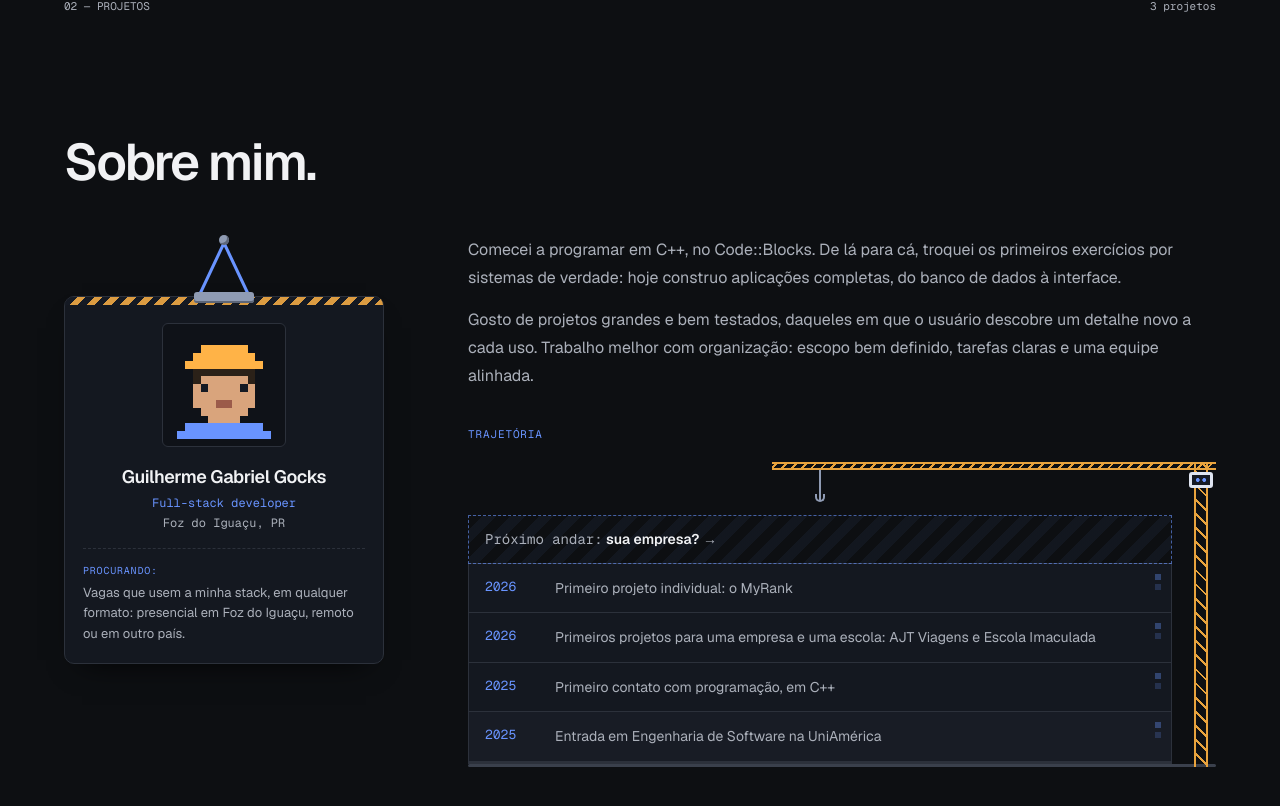
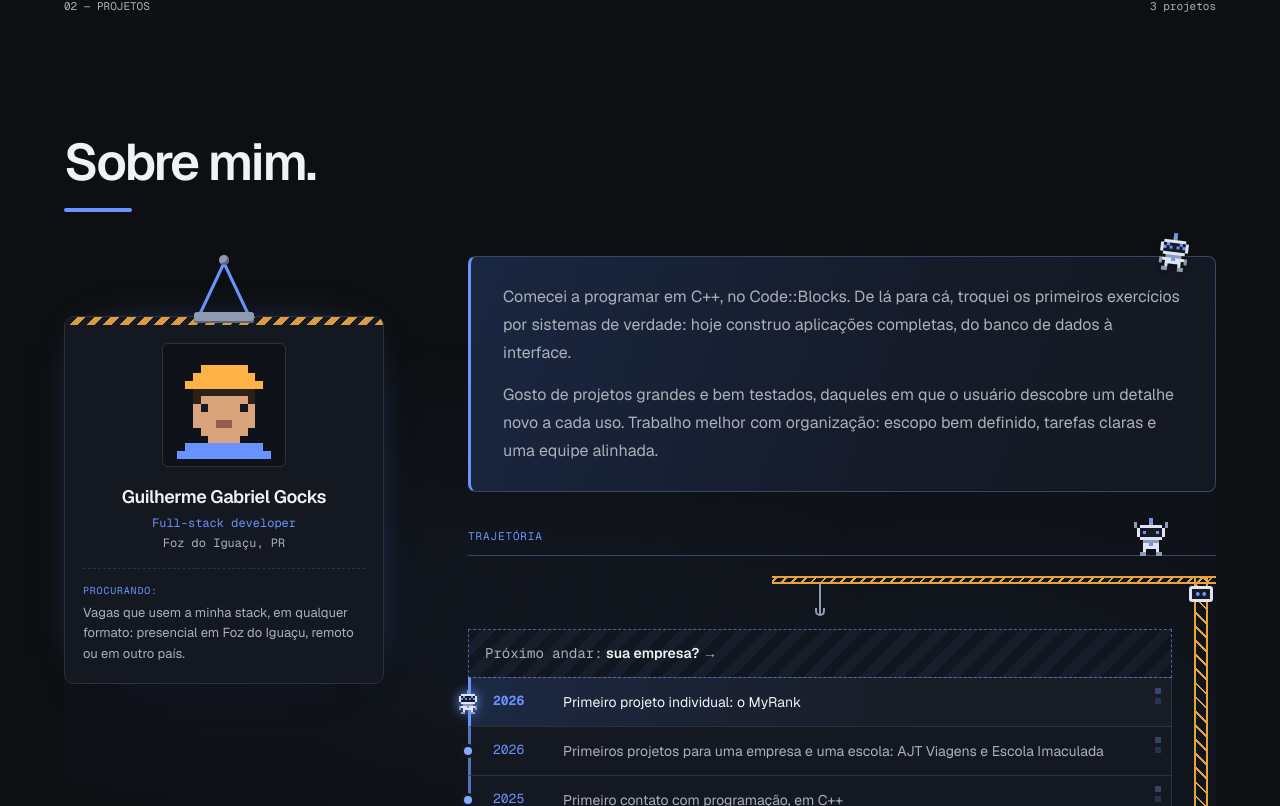
Before and after one commit to guiGocksAfK/GuiGocks-Portfolio, a Next.js app: page / in a window 1280 px wide. Shown: the part 2154-2960 px from the top of the page. Built offline with nearby package versions, Linux system fonts and the light colour scheme.

Commit message:
feat: adicao de robores na pagina secao "sobre mim"

```diff
--- a/src/app/globals.css
+++ b/src/app/globals.css
@@ -121,13 +121,20 @@ html[data-paint] .name-first { color: transparent; -webkit-background-clip: text
 .painter > svg:first-child { display: block; width: 100%; height: 100%; shape-rendering: crispEdges; }
 .painter-roller { position: absolute; overflow: visible; shape-rendering: crispEdges; }
 /* About: the site ID badge on the left; the story and the career building (same width) on the right. */
-.about-section { padding: 90px 0 0; }
+.about-section { position: relative; isolation: isolate; padding: 90px 0 0; }
+.about-section::before { content: ''; position: absolute; z-index: -1; inset: 120px 0 40px; pointer-events: none; background: radial-gradient(ellipse at 18% 52%, #6994ff10, transparent 45%), radial-gradient(ellipse at 78% 72%, #6994ff12, transparent 52%); }
 .about-section .section-footer { margin-top: 90px; }
 .about-grid { display: grid; grid-template-columns: minmax(300px, 340px) minmax(0, 1fr); gap: clamp(40px, 5vw, 80px); align-items: start; }
 .about-main { min-width: 0; }
+.about-section h2::after { content: ''; display: block; width: 68px; height: 4px; margin-top: 16px; border-radius: 2px; background: var(--accent); }
+.about-story { position: relative; padding: 26px 32px; border: 1px solid #35476b; border-left: 3px solid var(--accent); border-radius: 8px; background: linear-gradient(110deg, #1a2741 0%, #151b29 58%, #141820 100%); }
 .about-story > p { color: var(--muted); font-size: 16px; line-height: 1.75; }
 .about-story > p + p { margin-top: 14px; }
-.about-label { margin-top: 36px; color: var(--accent); font-size: 11px; text-transform: uppercase; letter-spacing: .08em; }
+.about-story-robot { position: absolute; top: -24px; right: 24px; display: block; width: 34px; height: 38px; filter: drop-shadow(0 4px 3px #0d0f12); transform: rotate(7deg); }
+.about-story-robot svg, .about-timeline-robot svg { display: block; width: 100%; height: 100%; shape-rendering: crispEdges; }
+.about-timeline-heading { display: flex; align-items: end; justify-content: space-between; margin-top: 26px; padding-right: 48px; border-bottom: 1px solid #35476b; }
+.about-label { padding-bottom: 10px; color: var(--accent); font-size: 11px; text-transform: uppercase; letter-spacing: .08em; }
+.about-timeline-robot { display: block; width: 34px; height: 38px; margin-bottom: -1px; }
 /* Badge hanging from a nail. While waiting it is off-site; the drone flies it in, leaves, and the badge swings to rest. */
 .badge-rig { position: relative; width: 100%; max-width: 320px; padding-top: 4px; }
 .badge-nail { position: absolute; left: calc(50% - 5px); top: -1px; width: 10px; height: 10px; border-radius: 50%; background: #8f9bb3; box-shadow: inset -2px -2px 0 #5d6678; z-index: 3; }
@@ -136,7 +143,7 @@ html[data-paint] .name-first { color: transparent; -webkit-background-clip: text
 .badge-rig:hover .badge-hang { animation: badge-nudge 1s ease-out; }
 .badge-lanyard { display: block; width: 70px; height: 60px; margin: 0 auto; overflow: visible; }
 .badge-lanyard path { fill: none; stroke: var(--accent); stroke-width: 3; stroke-linecap: round; }
-.badge-card { position: relative; margin-top: -4px; padding: 26px 18px 18px; border: 1px solid var(--border); border-radius: 10px; background: #141820; text-align: center; box-shadow: 0 14px 30px -18px #000; }
+.badge-card { position: relative; margin-top: -4px; padding: 26px 18px 18px; border: 1px solid var(--border); border-radius: 10px; background: #141820; text-align: center; box-shadow: 0 14px 30px -18px #000, 0 0 45px -30px #6994ff; }
 .badge-card::before { content: ''; position: absolute; left: 0; right: 0; top: 0; height: 8px; border-radius: 9px 9px 0 0; background: repeating-linear-gradient(-45deg, #ffb347 0 6px, #151a24 6px 12px); opacity: .85; }
 .badge-clip { position: absolute; left: calc(50% - 30px); top: -5px; width: 60px; height: 11px; border-radius: 3px; background: #8f9bb3; box-shadow: inset 0 -2px 0 #5d6678; z-index: 2; }
 .badge-photo { position: relative; width: 124px; aspect-ratio: 1; margin: 0 auto 16px; border: 1px solid var(--border); border-radius: 6px; overflow: hidden; background: #0f1218; }
@@ -174,7 +181,14 @@ html[data-paint] .name-first { color: transparent; -webkit-background-clip: text
 .building-ground { display: block; height: 3px; border-radius: 2px; background: #3a404c; }
 .building { position: static; display: flex; flex-direction: column-reverse; margin-right: 44px; }
 .floor { position: relative; z-index: 2; margin-top: -1px; border: 1px solid var(--border); background: #141820; }
-.floor-step { display: grid; grid-template-columns: 56px minmax(0, 1fr); gap: 14px; padding: 13px 16px; color: var(--muted); font-size: 14px; line-height: 1.6; }
+.floor-step { display: grid; grid-template-columns: 56px minmax(0, 1fr); gap: 14px; padding: 13px 16px 13px 22px; border-left: 3px solid #5274ba; color: var(--muted); font-size: 14px; line-height: 1.6; }
+.floor-step::after { content: ""; position: absolute; left: -7px; top: calc(50% - 4px); width: 8px; height: 8px; border-radius: 50%; background: #8aaaff; box-shadow: 0 0 0 3px #141820; }
+.floor-current { border-left-color: var(--accent); background: linear-gradient(90deg, #1c2943, #181c25 65%); }
+.floor-current .floor-year, .floor-current .floor-text { color: var(--foreground); }
+.floor-current .floor-year { font-weight: 700; color: var(--accent); }
+.timeline-runner { position: absolute; z-index: 4; left: -12px; top: 124px; width: 24px; height: 24px; pointer-events: none; transition: top .55s cubic-bezier(.2, .8, .25, 1); filter: drop-shadow(0 0 6px #6994ff); }
+.timeline-runner svg { display: block; width: 100%; height: 100%; shape-rendering: crispEdges; }
+.building-waiting .timeline-runner { opacity: 0; }
 .floor-step::before { content: ''; position: absolute; right: 10px; top: 10px; width: 6px; height: 6px; background: color-mix(in srgb, var(--accent) 35%, transparent); box-shadow: 0 10px 0 color-mix(in srgb, var(--accent) 20%, transparent); }
 .floor-step:first-child { background: #181c25; border-bottom-width: 3px; }
 .floor-step .floor-text { padding-right: 16px; }
@@ -198,7 +212,7 @@ html[data-paint] .name-first { color: transparent; -webkit-background-clip: text
   .about-main { max-width: none; }
 }
 @media (max-width: 480px) {
-  .floor-step { grid-template-columns: 44px minmax(0, 1fr); gap: 10px; padding: 12px; font-size: 13px; }
+  .floor-step { grid-template-columns: 44px minmax(0, 1fr); gap: 10px; padding: 12px 12px 12px 18px; font-size: 13px; }
   .building { margin-right: 38px; }
   .crane-cable { left: calc(50% - 19px - 1px); }
   .crane-jib { left: calc(50% - 19px - 40px); }
@@ -352,6 +366,8 @@ html[data-paint] .name-first { color: transparent; -webkit-background-clip: text
   .projects-section h2, .about-section h2 { margin-bottom: 30px; }
   .about-section { padding-top: 60px; }
   .about-section .section-footer { margin-top: 60px; }
+  .about-story { padding: 24px 20px; }
+  .about-story-robot { right: 12px; }
   .project-details { padding: 24px 20px; }
   .placeholder-number { font-size: 48px; }
   .social-links { gap: 9px; }
--- a/src/app/page.tsx
+++ b/src/app/page.tsx
@@ -111,8 +111,14 @@ export default function Home() {
             photo={about.photo} photoAlt={about.photoAlt} avatarLabel={about.avatarLabel}
           />
           <div className="about-main">
-            <div className="about-story">{about.paragraphs.map(paragraph => <p key={paragraph}>{paragraph}</p>)}</div>
-            <p className="about-label font-mono">{about.timelineLabel}</p>
+            <div className="about-story">
+              <span className="about-story-robot" aria-hidden="true"><RobotSprite pose="idle" mood="happy" /></span>
+              {about.paragraphs.map(paragraph => <p key={paragraph}>{paragraph}</p>)}
+            </div>
+            <div className="about-timeline-heading">
+              <p className="about-label font-mono">{about.timelineLabel}</p>
+              <span className="about-timeline-robot" aria-hidden="true"><RobotSprite pose="carry" mood="normal" /></span>
+            </div>
             <CareerBuilding steps={about.timeline} next={about.nextFloor} />
           </div>
         </div>
--- a/src/components/career-building.tsx
+++ b/src/components/career-building.tsx
@@ -1,6 +1,7 @@
 'use client';
 
 import { useEffect, useRef, useState } from 'react';
+import { RobotSprite } from '@/components/robot-sprite';
 
 type Step = { year: string; text: string };
 type Phase = 'done' | 'waiting' | 'building';
@@ -23,9 +24,14 @@ export function CareerBuilding({ steps, next }: { steps: readonly Step[]; next:
   useEffect(() => {
     const site = siteRef.current;
     const cable = cableRef.current;
-    if (!site || !cable || window.matchMedia('(prefers-reduced-motion: reduce)').matches) return;
+    if (!site || !cable) return;
     const crane: HTMLSpanElement = cable;
     const area: HTMLDivElement = site;
+    const floors = [...area.querySelectorAll<HTMLElement>('.floor-step')];
+    const runner = area.querySelector<HTMLElement>('.timeline-runner');
+    const placeRunner = (floor: HTMLElement) => { if (runner) runner.style.top = `${floor.offsetTop + floor.offsetHeight / 2 - 12}px`; };
+    if (floors.length) placeRunner(floors[floors.length - 1]);
+    if (window.matchMedia('(prefers-reduced-motion: reduce)').matches) return;
     let cancelled = false;
     const timers = new Set<ReturnType<typeof setTimeout>>();
     // Floors stay off the site until the crane brings them.
@@ -40,7 +46,12 @@ export function CareerBuilding({ steps, next }: { steps: readonly Step[]; next:
 
     async function build() {
       setCable(CABLE_SHORT);
-      const floors = [...area.querySelectorAll<HTMLElement>('.floor-step')];
+      if (floors.length && runner) {
+        runner.style.transition = 'none';
+        placeRunner(floors[0]);
+        void runner.offsetHeight;
+        runner.style.removeProperty('transition');
+      }
       for (let index = 0; index < floors.length; index++) {
         const floor = floors[index];
         const hookY = CABLE_TOP + CABLE_SHORT;
@@ -52,6 +63,7 @@ export function CareerBuilding({ steps, next }: { steps: readonly Step[]; next:
         await play(floor, [{ transform: `translateY(${-drop}px)` }, { transform: 'none' }], { duration, easing: 'cubic-bezier(.45, 0, .35, 1)' });
         floor.classList.remove('floor-hanging');
         setPlaced(index + 1);
+        placeRunner(floor);
         // Released: the cable reels back up while the floor settles.
         await play(crane, [{ height: `${CABLE_SHORT + drop}px` }, { height: `${CABLE_SHORT}px` }], { duration: 380, easing: 'ease-in-out' });
         await wait(120);
@@ -78,8 +90,9 @@ export function CareerBuilding({ steps, next }: { steps: readonly Step[]; next:
   }, [steps]);
 
   const floorClass = (index: number) => {
-    if (phase === 'done') return 'floor floor-step';
-    return `floor floor-step ${index < placed ? 'floor-landed' : 'floor-pending'}`;
+    const current = index === steps.length - 1 ? ' floor-current' : '';
+    if (phase === 'done') return `floor floor-step${current}`;
+    return `floor floor-step${current} ${index < placed ? 'floor-landed' : 'floor-pending'}`;
   };
 
   return (
@@ -100,6 +113,7 @@ export function CareerBuilding({ steps, next }: { steps: readonly Step[]; next:
           <a href={next.href}><span className="font-mono">{next.label}:</span> <strong>{next.text}</strong> <span aria-hidden="true">→</span></a>
         </li>
       </ol>
+      <span className="timeline-runner" aria-hidden="true"><RobotSprite pose="idle" mood="happy" /></span>
       <span className="building-ground" aria-hidden="true" />
     </div>
   );
```
